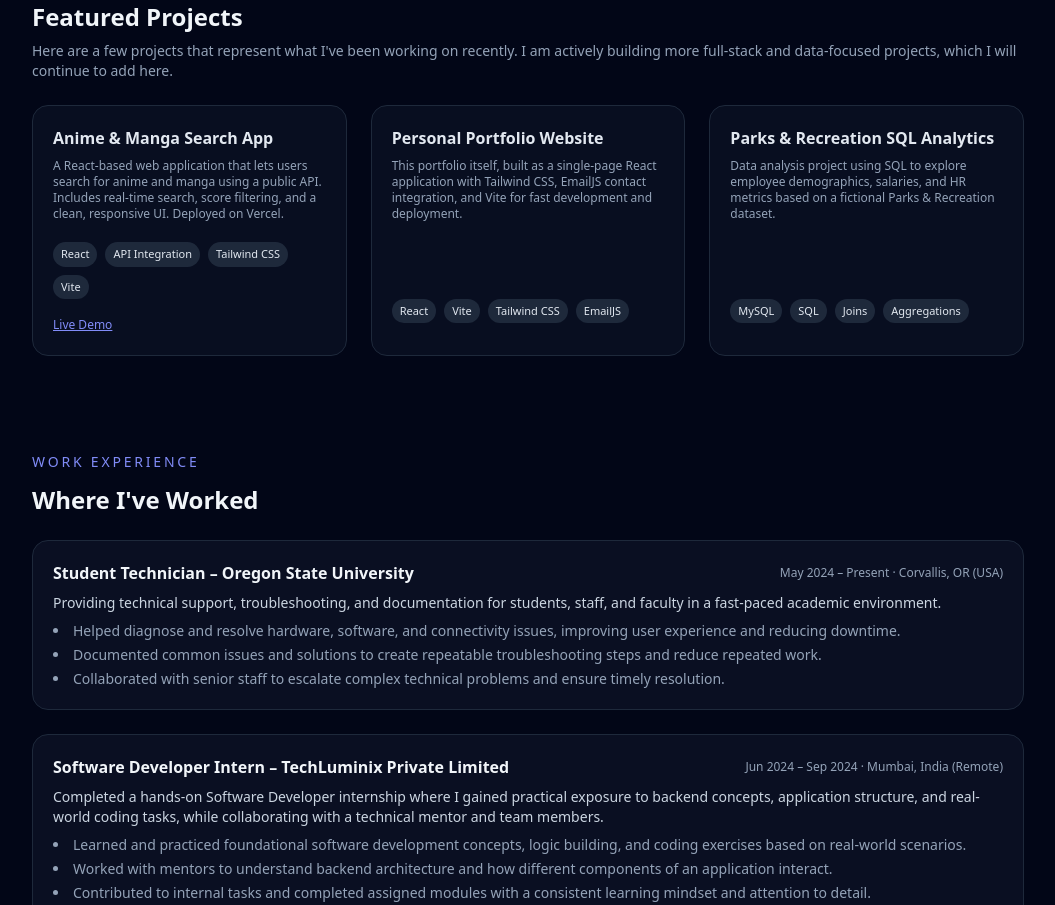
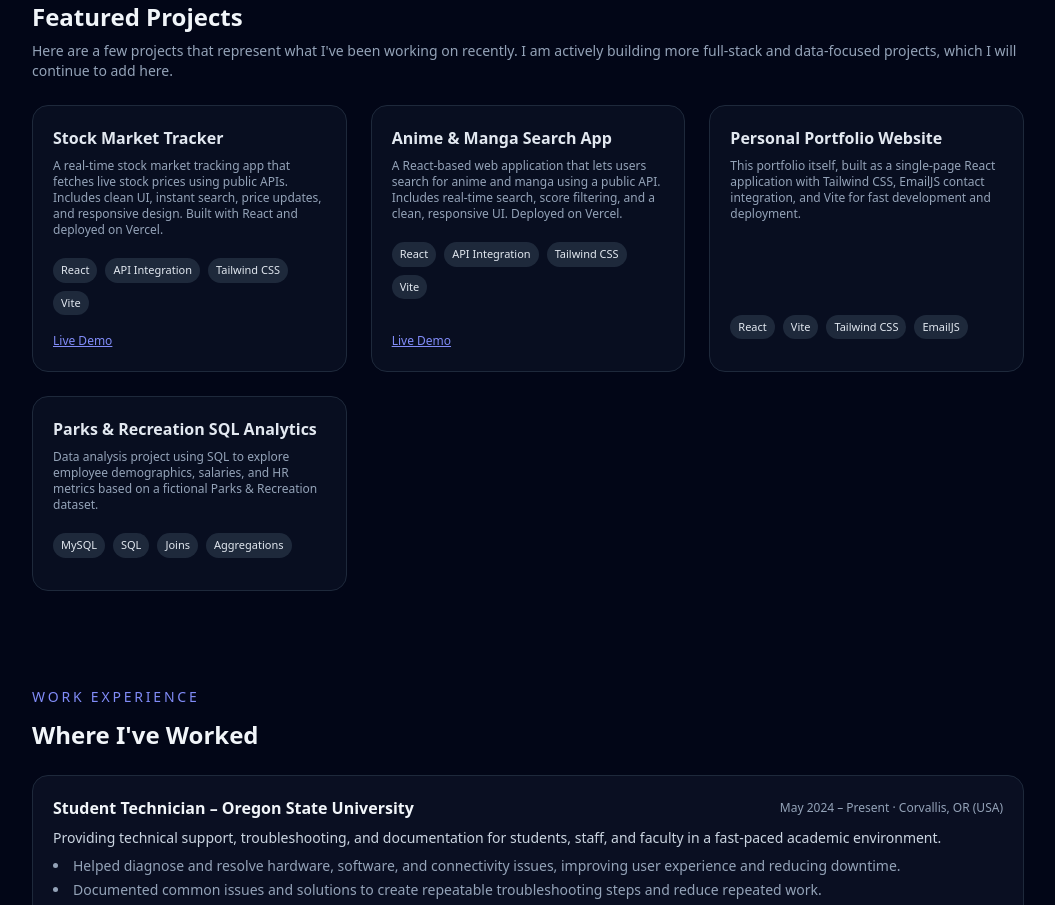
Before and after one commit to GPSingh476/Gaurav-Portfolio, a React (Vite) app: page / in a window 1280 px wide. Shown: the part 1340-2245 px from the top of the page, without its empty margins (112-1167 px from the left). Built offline with nearby package versions, Linux system fonts and the light colour scheme.

Commit message:
project section update2

```diff
--- a/src/components/sections/Contact.jsx
+++ b/src/components/sections/Contact.jsx
@@ -8,7 +8,7 @@ function Contact() {
     message: "",
   });
   const [isSending, setIsSending] = useState(false);
-  const [status, setStatus] = useState(null); // { type: "success" | "error", message: string }
+  const [status, setStatus] = useState(null);
 
   const handleChange = (e) => {
     const { name, value } = e.target;
@@ -28,7 +28,7 @@ function Contact() {
       const templateId = import.meta.env.VITE_EMAILJS_TEMPLATE_ID;
       const publicKey = import.meta.env.VITE_EMAILJS_PUBLIC_KEY;
 
-      // These keys come from your .env.local
+
       if (!serviceId || !templateId || !publicKey) {
         console.error("Missing EmailJS environment variables");
         setStatus({
@@ -40,8 +40,6 @@ function Contact() {
         return;
       }
 
-      // The properties here (from_name, from_email, message)
-      // must match the variables in your EmailJS template
       const response = await emailjs.send(
         serviceId,
         templateId,
@@ -60,7 +58,7 @@ function Contact() {
         message: "Thank you! Your message has been sent.",
       });
 
-      // Clear the form
+
       setFormData({
         name: "",
         email: "",
--- a/src/components/sections/Education.jsx
+++ b/src/components/sections/Education.jsx
@@ -7,7 +7,7 @@ function Education() {
       <h2 className="text-2xl font-semibold mb-6">Academic Background</h2>
 
       <div className="space-y-4">
-        {/* OSU MEng */}
+
         <div className="rounded-2xl border border-slate-800 bg-slate-900/60 p-5">
           <h3 className="font-semibold text-slate-100">
             Master of Engineering in Computer Science – Oregon State University
@@ -24,7 +24,6 @@ function Education() {
           </p>
         </div>
 
-        {/* Previous degree – fill in details later */}
         <div className="rounded-2xl border border-slate-800 bg-slate-900/40 p-5">
           <h3 className="font-semibold text-slate-100">
             Bachelor&apos;s Degree – Thakur College of Science and Commerce
--- a/src/components/sections/Projects.jsx
+++ b/src/components/sections/Projects.jsx
@@ -1,5 +1,12 @@
 function Projects() {
   const projects = [
+    {
+      title: "Stock Market Tracker",
+      description:
+        "A real-time stock market tracking app that fetches live stock prices using public APIs. Includes clean UI, instant search, price updates, and responsive design. Built with React and deployed on Vercel.",
+      tech: ["React", "API Integration", "Tailwind CSS", "Vite"],
+      liveUrl: "https://stock-market-tracker-wheat.vercel.app/",
+    },
     {
       title: "Anime & Manga Search App",
       description:
@@ -12,7 +19,7 @@ function Projects() {
       description:
         "This portfolio itself, built as a single-page React application with Tailwind CSS, EmailJS contact integration, and Vite for fast development and deployment.",
       tech: ["React", "Vite", "Tailwind CSS", "EmailJS"],
-      // liveUrl: "https://gaurav-portfolio-tawny.vercel.app/",
+      // liveUrl: "https://gaurav-portfolio.vercel.app/",
     },
     {
       title: "Parks & Recreation SQL Analytics",
```
